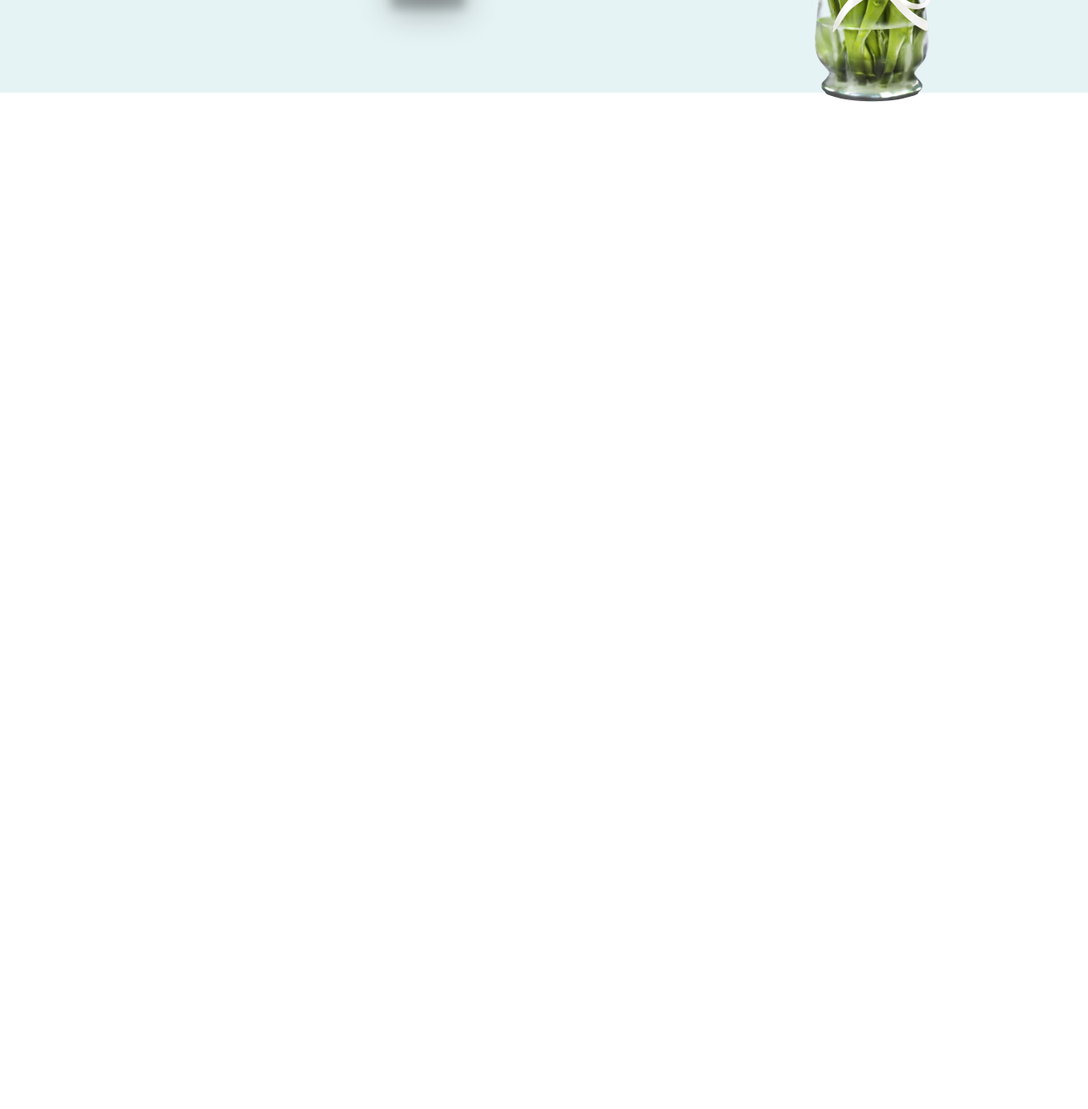
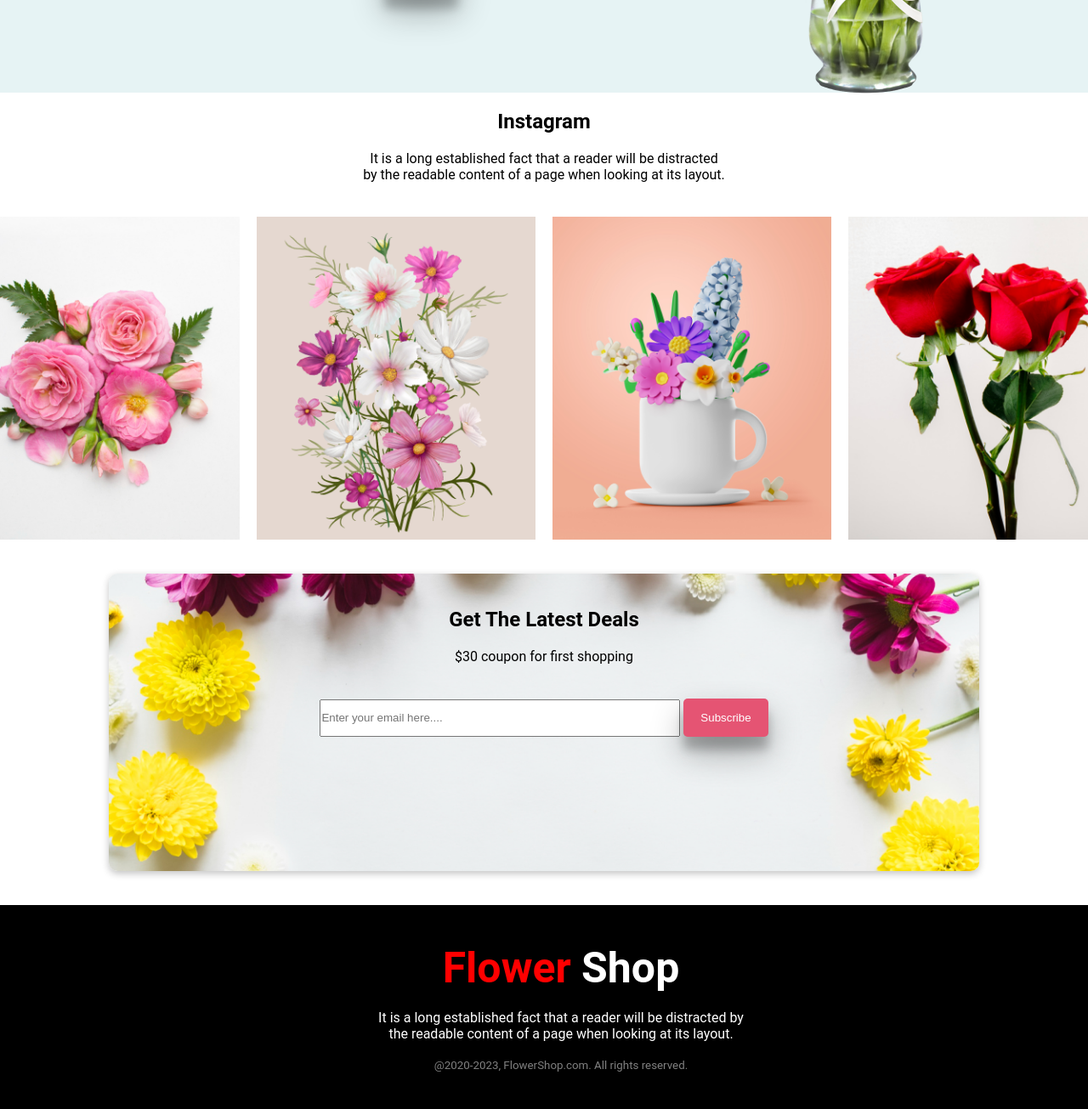
Before and after one commit to minhazroot/flower-shop-assignment, a plain HTML site: page index.html in a window 1280 px wide. Shown: the part 2037-3342 px from the top of the page at 85% size. Before the commit the page ends 2166 px from the top, so only its background shows below. Drawn offline with Linux system fonts and the light colour scheme.

Commit message:
footer complit

```diff
--- a/css/style.css
+++ b/css/style.css
@@ -182,9 +182,98 @@ featured_flowers style  end
 
 .hot_deal>img {
     margin-right: 50px;
-    margin-top: 20px;
+    padding: 15px;
 }
 
 /* -----------------
  Hot Deal style end
  -------------------  */
+/* Instagram style  start  */
+.Instagram_all {
+    text-align: center;
+    margin-top: 20px;
+}
+
+.instagram_images {
+    height: 400px;
+    width: 400px;
+    display: flex;
+    justify-content: center;
+    margin: auto;
+    padding-top: 30px;
+
+
+}
+
+.instagram_images img {
+    padding: 10px;
+    border-radius: 10px;
+
+
+
+}
+
+/* Instagram style  END  */
+
+/*----------------------------
+ Latest Deals style  start
+ ------------------------------  */
+
+
+.Latest_Deals {
+    height: 350px;
+    width: 80%;
+    margin: auto;
+    background-image: url(../Rectangle\ 9.png);
+    background-repeat: no-repeat;
+    background-position: center;
+    background-size: cover;
+    text-align: center;
+    border-radius: 10px;
+    margin-top: 30px;
+    box-shadow: rgba(0, 0, 0, 0.24) 0px 3px 8px;
+
+
+}
+
+.Latest_Deals_text {
+    text-align: center;
+    padding: 40px;
+}
+
+.Latest_Deals input {
+    width: 420px;
+    height: 40px;
+
+}
+
+/*--------------------------------
+ Latest Deals style  end
+ ---------------------------------  */
+/* footer style   start  */
+footer {
+    height: 200px;
+    width: 100%;
+    background-color: black;
+    text-align: center;
+    color: white;
+    display: flex;
+    flex-direction: column;
+    justify-content: center;
+    align-items: center;
+    padding: 20px;
+    margin-top: 40px;
+
+}
+
+footer h1 {
+    font-size: 50px;
+
+}
+
+footer small {
+    margin-top: 20px;
+    color: gray;
+}
+
+/* footer style end  */
--- a/index.html
+++ b/index.html
@@ -100,7 +100,53 @@
             </div>
         </section>
         <!-- Hot Deal section end  -->
+        <!-- Instagram section start  -->
+        <section>
+            <div class="Instagram_all">
+                <h1>Instagram</h1>
+                <p>It is a long established fact that a reader will be distracted<br>by the readable content of a page
+                    when
+                    looking at its layout.</p>
+
+                <div class="instagram_images">
+                    <img src="./Flower Asset/Flower 01.png" alt="">
+                    <img src="./Flower Asset/Rectangle 4.png" alt="">
+                    <img src="./Flower Asset/Rectangle 5.png" alt="">
+                    <img src="./Flower Asset/Rectangle 6.png" alt="">
+                </div>
+
+            </div>
+        </section>
+        <!-- Instagram section end  -->
+        <!-- Latest Deals section start  -->
+        <section>
+
+
+            <div class="Latest_Deals">
+                <div class="Latest_Deals_text">
+                    <h1>Get The Latest Deals</h1>
+                    <p>$30 coupon for first shopping</p>
+                </div>
+                <div>
+                    <input type="text" placeholder="Enter your email here....">
+                    <button class="button_sty">Subscribe </button>
+                </div>
+            </div>
+
+
+
+
+
+        </section>
+        <!-- Latest Deals section end  -->
     </main>
+    <footer>
+        <h1><span class="off_color">Flower</span> Shop</h1>
+        <p>It is a long established fact that a reader will be distracted by<br> the readable content of a page when
+            looking
+            at its layout.</p>
+        <small>@2020-2023, FlowerShop.com. All rights reserved. </small>
+    </footer>
 
 </body>
 
```
Also changed, not shown: Rectangle 9.png (added).
